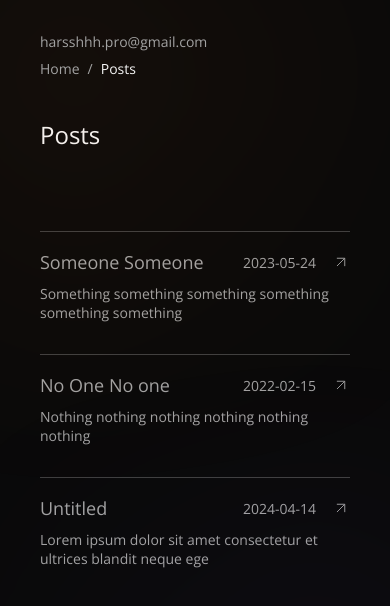
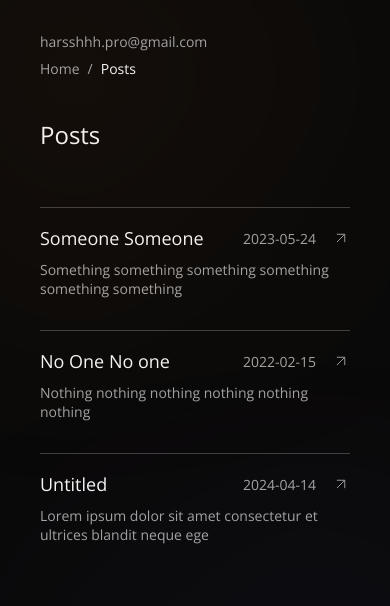
Before and after one commit to harsshhhgit/harsshhhgit.github.io, a Next.js app: page /post in a window 390 px wide. Shown: the top 606 px of the page. Built offline with nearby package versions, Linux system fonts and the light colour scheme.

Commit message:
Hover effect working on post list elements

```diff
--- a/src/components/Post/PostList.js
+++ b/src/components/Post/PostList.js
@@ -24,17 +24,15 @@ const PostList = () => {
     return (
         <div className={styles.all_post}>
             {postList.map((item, index) => (
-                <Link key={index}  href={`/`}>
-                    <div className={styles.single_item}>
-                        <div className={styles.post_head_data}>
-                            <h2>{item.title}</h2>
-                            <div className={styles.date}>
-                                <p>{item.publishedAt}</p>
-                                <svg width="18" height="18" viewBox="0 0 18 18" fill="none" className={styles.svg}><path d="M5.25 12.75L12.75 5.25" stroke="#999999" strokeLinecap="round" strokeLinejoin="round"></path><path d="M5.25 5.25H12.75V12.75" stroke="#999999" strokeLinecap="round" strokeLinejoin="round"></path></svg>
-                            </div>
+                <Link className={styles.single_item} key={index} href={`/`}>
+                    <div className={styles.post_head_data}>
+                        <h2>{item.title}</h2>
+                        <div className={styles.date}>
+                            <span>{item.publishedAt}</span>
+                            <svg width="18" height="18" viewBox="0 0 18 18" fill="none" className={styles.svg}><path d="M5.25 12.75L12.75 5.25" stroke="#999999" strokeLinecap="round" strokeLinejoin="round"></path><path d="M5.25 5.25H12.75V12.75" stroke="#999999" strokeLinecap="round" strokeLinejoin="round"></path></svg>
                         </div>
-                        <p>{item.description}</p>
                     </div>
+                    <span>{item.description}</span>
                 </Link>
             ))}
         </div>
--- a/src/styles/post.module.css
+++ b/src/styles/post.module.css
@@ -22,11 +22,15 @@
     gap: .5rem;
     border-top: 1px solid var(--gray2);
     color: var(--gray1) !important;
-    transition: color 150ms cubic-bezier(0.4, 0, 0.2, 1) !important;
+    transition: all 150ms cubic-bezier(0.4, 0, 0.2, 1) !important;
 }
 
 .single_item:hover{
     color: var(--gray0) !important;
+}
+
+.single_item:hover svg{
+transform: translateX(5px);
 }
 
 .post_head_data{
@@ -39,7 +43,7 @@
 .post_head_data h2{
     font-size: 1.125rem;
     line-height: 1.75rem;
-    color: var(--gray1) !important;
+    /* color: var(--gray1) !important; */
 }
 
 .post_head_data .date{
@@ -55,10 +59,12 @@
     transition-duration: 300ms;
 }
 
-.post_head_data  svg:hover{
-    transform: 0.25rem;
+.all_post  span{
+    font-size: 14px;
 }
 
-.all_post  p{
-    font-size: 14px;
+@media (max-width: 450px) {
+    .post_wrapper{
+        gap: 3.5rem;
+    }
 }
```
